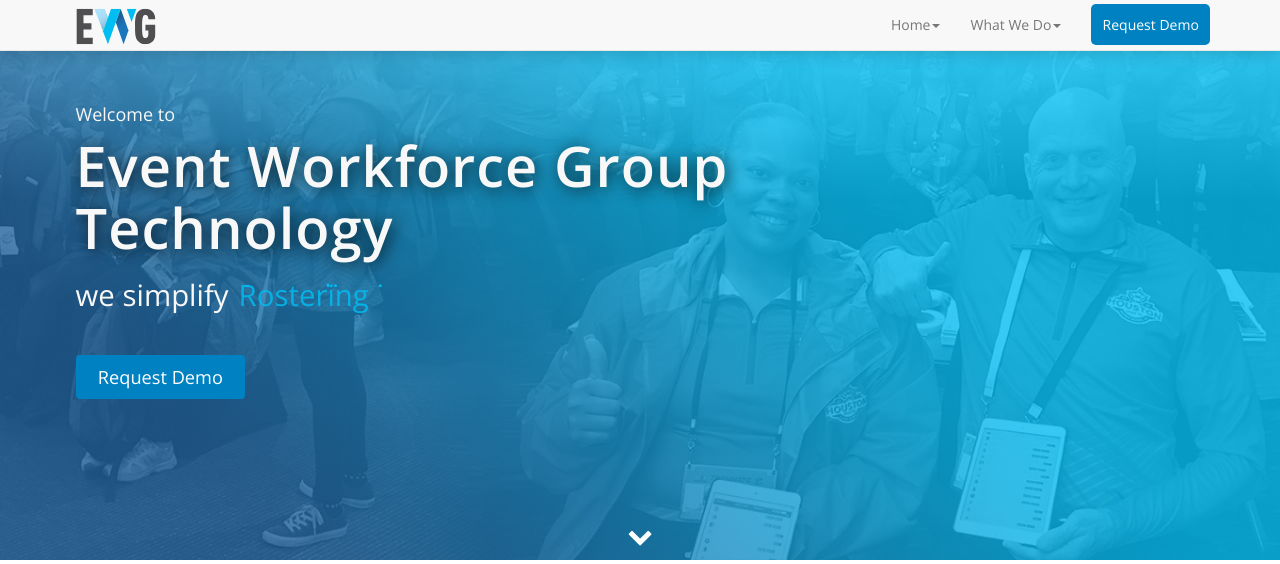
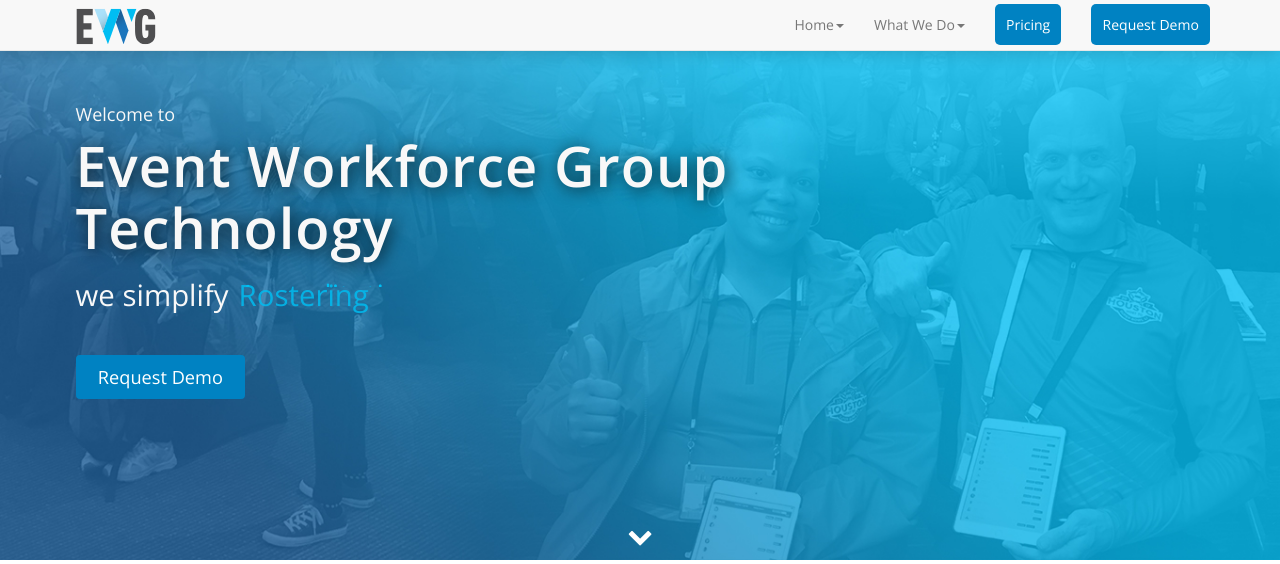
Before and after one commit to pete-ewg17/ewg_tech_website_2017, a PHP site: page /index.php in a window 1280 px wide. Shown: the top 564 px of the page. Run offline with PHP 8.4, Linux system fonts and the light colour scheme; some libraries are stand-ins or nearby versions.

Commit message:
added pricing

```diff
--- a/template_files/header.php
+++ b/template_files/header.php
@@ -124,7 +124,8 @@
                             <li><a href="<?php echo $file_base; ?>training">Training</a></li>
                             </ul>
                         </li>
-                    <li><a href="<?php echo $file_base; ?>demo"><span class="text-info">Request Demo</span></a></li>
+                    <li><a href="<?php echo $file_base; ?>pricing"><span class="text-info">Pricing</span></a></li>
+		    <li><a href="<?php echo $file_base; ?>demo"><span class="text-info">Request Demo</span></a></li>
                     </ul>
             </div><!-- /.navbar-collapse -->
         </div><!-- /.container -->
```
